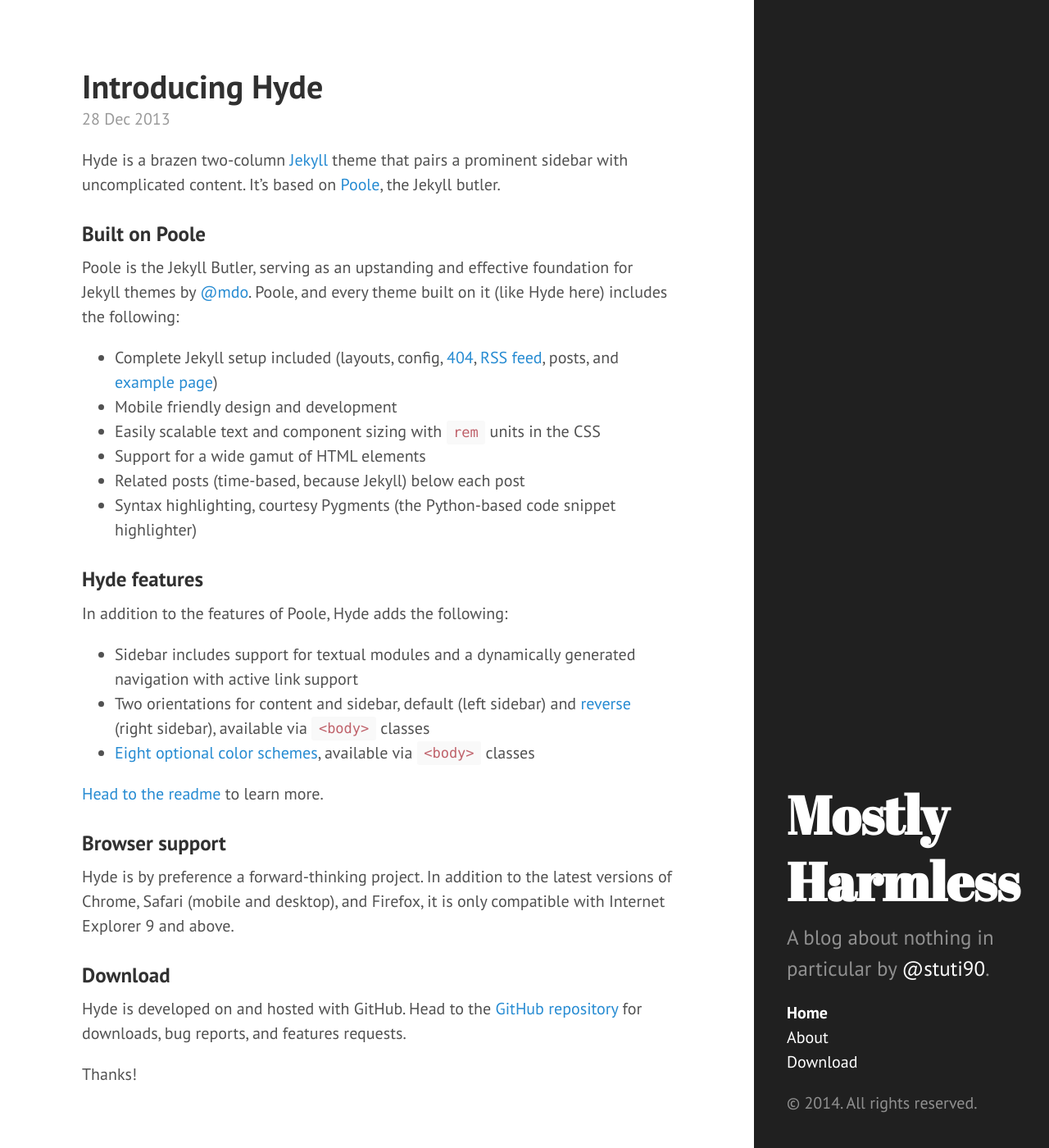
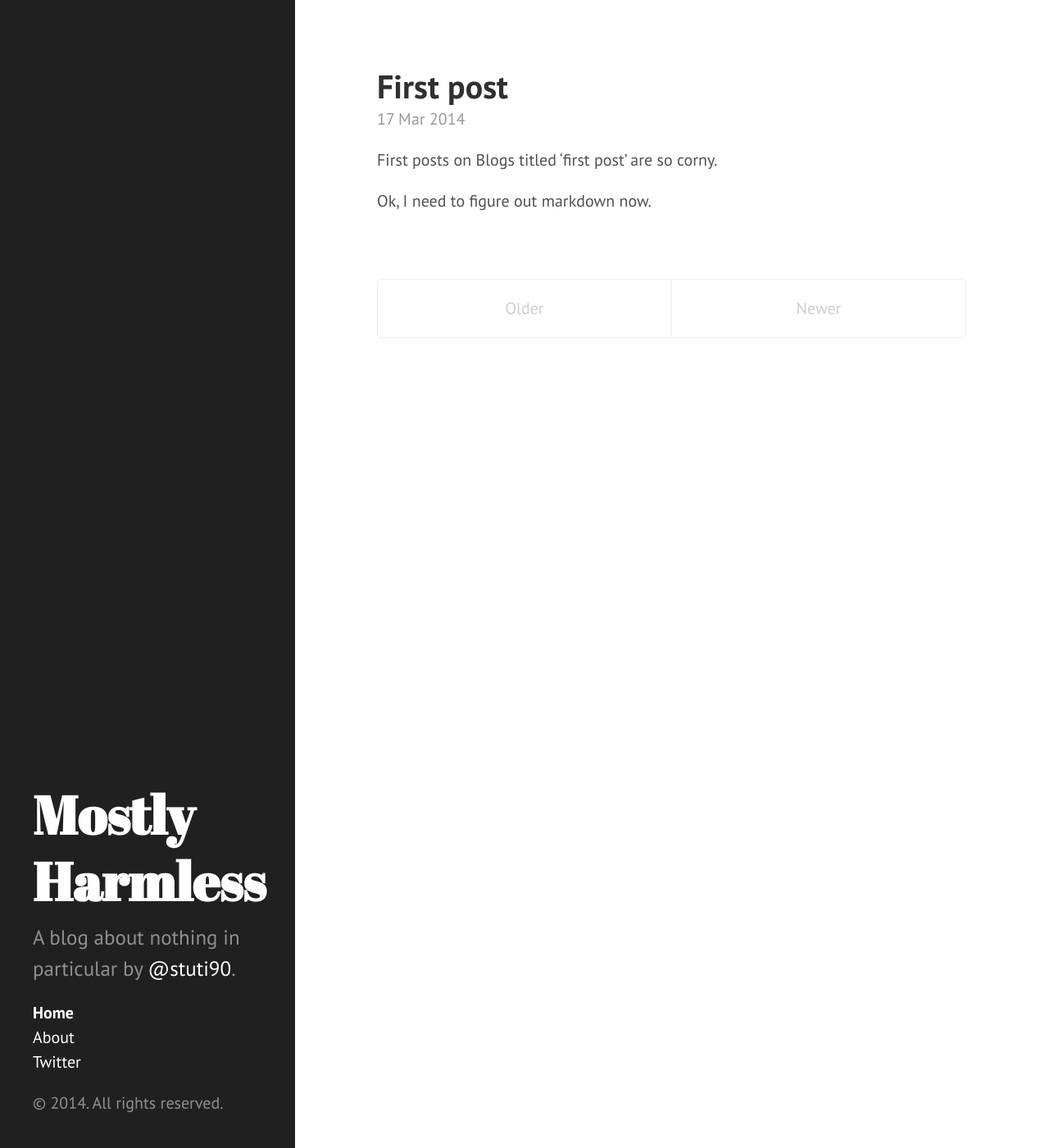
Before and after one commit to stuti90/stuti90.github.io, a Jekyll site: the page built from index.html, in a window 1280 px wide and 1400 px high. Shown: the whole window at 82% size. Built offline with Jekyll 4.4.1, drawn with Linux system fonts in a browser that asks for light colours; Markdown is read by kramdown in place of the engine named in the settings; the list of posts is cut into pages by our own code; some of the changed text lies outside the part shown.

Commit message:
cleared up more rubbish

```diff
--- a/_config.yml
+++ b/_config.yml
@@ -9,7 +9,7 @@ permalink:        pretty
 title:            Mostly Harmless
 tagline:          'A blag about nothing in particular'
 description:      'A blog about nothing in particular by <a href="https://twitter.com/stuti90" target="_blank">@stuti90</a>.'
-url:              http://hyde.getpoole.com
+url:              http://stuti90.github.io
 
 author:
   name:           'Stuti Dhanvada'
--- a/_includes/sidebar.html
+++ b/_includes/sidebar.html
@@ -26,7 +26,7 @@
         {% endif %}
       {% endfor %}
 
-      <li class="sidebar-nav-item"><a href="{{ site.github.repo }}/archive/v{{ site.version }}.zip">Download</a></li>
+      <li class="sidebar-nav-item"><a href="https://twitter.com/stuti90">Twitter</a></li>
     </ul>
 
     <p>&copy; {{ site.time | date: '%Y' }}. All rights reserved.</p>
--- a/_layouts/default.html
+++ b/_layouts/default.html
@@ -3,7 +3,7 @@
 
   {% include head.html %}
 
-  <body class="layout-reverse">
+  <body>
 
     {% include sidebar.html %}
 
--- a/_posts/2012-02-06-whats-jekyll.md
+++ /dev/null
@@ -1,12 +0,0 @@
----
-layout: post
-title: What's Jekyll?
----
-
-[Jekyll](http://jekyllrb.com) is a static site generator, an open-source tool for creating simple yet powerful websites of all shapes and sizes. From [the project's readme](https://github.com/mojombo/jekyll/blob/master/README.markdown):
-
-  > Jekyll is a simple, blog aware, static site generator. It takes a template directory [...] and spits out a complete, static website suitable for serving with Apache or your favorite web server. This is also the engine behind GitHub Pages, which you can use to host your project’s page or blog right here from GitHub.
-
-It's an immensely useful tool and one we encourage you to use here with Hyde.
-
-Find out more by [visiting the project on GitHub](https://github.com/mojombo/jekyll).
--- a/_posts/2012-02-07-example-content.md
+++ /dev/null
@@ -1,55 +0,0 @@
----
-layout: post
-title: Example content
----
-
-This blog post shows a few different types of content that's supported and styled with Hyde. Basic typography, images, and code are all supported.
-
------
-
-Cum sociis natoque penatibus et magnis <a href="#">dis parturient montes</a>, nascetur ridiculus mus. Aenean eu leo quam. Pellentesque ornare sem lacinia quam venenatis vestibulum. Sed posuere consectetur est at lobortis. Cras mattis consectetur purus sit amet fermentum.
-
-> Curabitur blandit tempus porttitor. **Nullam quis risus eget urna mollis** ornare vel eu leo. Nullam id dolor id nibh ultricies vehicula ut id elit.
-
-Etiam porta *sem malesuada magna* mollis euismod. Cras mattis consectetur purus sit amet fermentum. Aenean lacinia bibendum nulla sed consectetur.
-
-## Heading
-
-Vivamus sagittis lacus vel augue laoreet rutrum faucibus dolor auctor. Duis mollis, est non commodo luctus, nisi erat porttitor ligula, eget lacinia odio sem nec elit. Morbi leo risus, porta ac consectetur ac, vestibulum at eros.
-
-### Sub-heading
-
-Cum sociis natoque penatibus et magnis dis parturient montes, nascetur ridiculus mus.
-
-{% highlight js %}
-// Example can be run directly in your JavaScript console
-
-// Create a function that takes two arguments and returns the sum of those arguments
-var adder = new Function("a", "b", "return a + b");
-
-// Call the function
-adder(2, 6);
-// > 8
-{% endhighlight %}
-
-Aenean lacinia bibendum nulla sed consectetur. Etiam porta sem malesuada magna mollis euismod. Fusce dapibus, tellus ac cursus commodo, tortor mauris condimentum nibh, ut fermentum massa.
-
-### Sub-heading
-
-Cum sociis natoque penatibus et magnis dis parturient montes, nascetur ridiculus mus. Aenean lacinia bibendum nulla sed consectetur. Etiam porta sem malesuada magna mollis euismod. Fusce dapibus, tellus ac cursus commodo, tortor mauris condimentum nibh, ut fermentum massa justo sit amet risus.
-
-* Praesent commodo cursus magna, vel scelerisque nisl consectetur et.
-* Donec id elit non mi porta gravida at eget metus.
-* Nulla vitae elit libero, a pharetra augue.
-
-Donec ullamcorper nulla non metus auctor fringilla. Nulla vitae elit libero, a pharetra augue.
-
-1. Vestibulum id ligula porta felis euismod semper.
-2. Cum sociis natoque penatibus et magnis dis parturient montes, nascetur ridiculus mus.
-3. Maecenas sed diam eget risus varius blandit sit amet non magna.
-
-Cras mattis consectetur purus sit amet fermentum. Sed posuere consectetur est at lobortis.
-
------
-
-Want to see something else added? <a href="https://github.com/mdo/hyde/issues/new">Open an issue.</a>
--- a/_posts/2013-12-28-introducing-hyde.md
+++ /dev/null
@@ -1,37 +0,0 @@
----
-layout: post
-title: Introducing Hyde
----
-
-Hyde is a brazen two-column [Jekyll](http://jekyllrb.com) theme that pairs a prominent sidebar with uncomplicated content. It's based on [Poole](http://getpoole.com), the Jekyll butler.
-
-### Built on Poole
-
-Poole is the Jekyll Butler, serving as an upstanding and effective foundation for Jekyll themes by [@mdo](https://twitter.com/mdo). Poole, and every theme built on it (like Hyde here) includes the following:
-
-* Complete Jekyll setup included (layouts, config, [404](/404), [RSS feed](/atom.xml), posts, and [example page](/about))
-* Mobile friendly design and development
-* Easily scalable text and component sizing with `rem` units in the CSS
-* Support for a wide gamut of HTML elements
-* Related posts (time-based, because Jekyll) below each post
-* Syntax highlighting, courtesy Pygments (the Python-based code snippet highlighter)
-
-### Hyde features
-
-In addition to the features of Poole, Hyde adds the following:
-
-* Sidebar includes support for textual modules and a dynamically generated navigation with active link support
-* Two orientations for content and sidebar, default (left sidebar) and [reverse](https://github.com/poole/lanyon#reverse-layout) (right sidebar), available via `<body>` classes
-* [Eight optional color schemes](https://github.com/poole/hyde#themes), available via `<body>` classes
-
-[Head to the readme](https://github.com/poole/hyde#readme) to learn more.
-
-### Browser support
-
-Hyde is by preference a forward-thinking project. In addition to the latest versions of Chrome, Safari (mobile and desktop), and Firefox, it is only compatible with Internet Explorer 9 and above.
-
-### Download
-
-Hyde is developed on and hosted with GitHub. Head to the <a href="https://github.com/poole/hyde">GitHub repository</a> for downloads, bug reports, and features requests.
-
-Thanks!
--- /dev/null
+++ b/_posts/2014-03-17-first-post.md
@@ -0,0 +1,8 @@
+---
+layout: post
+title: First post
+---
+
+First posts on Blogs titled 'first post' are so corny.
+
+Ok, I need to figure out markdown now.
```
Also changed, not shown: 9 other files.
